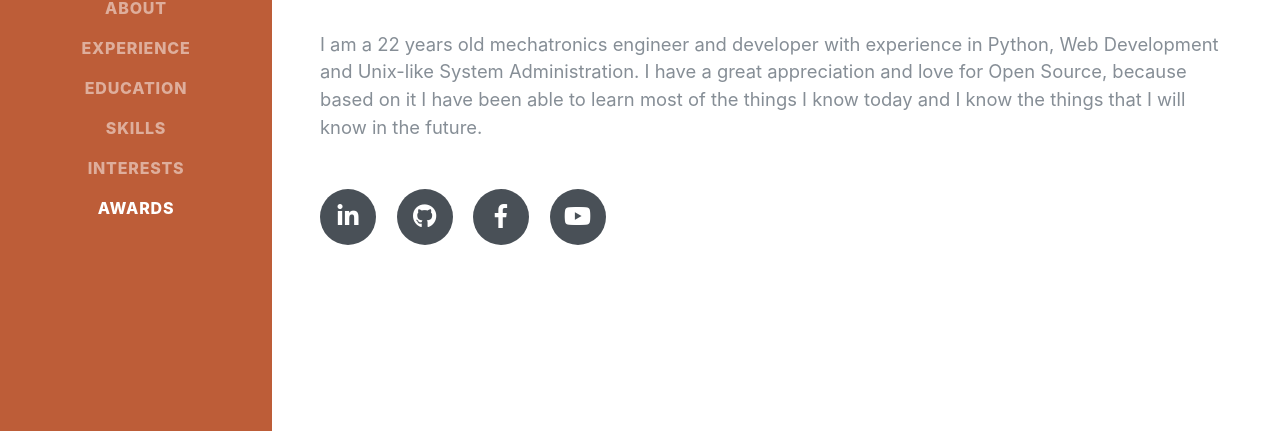
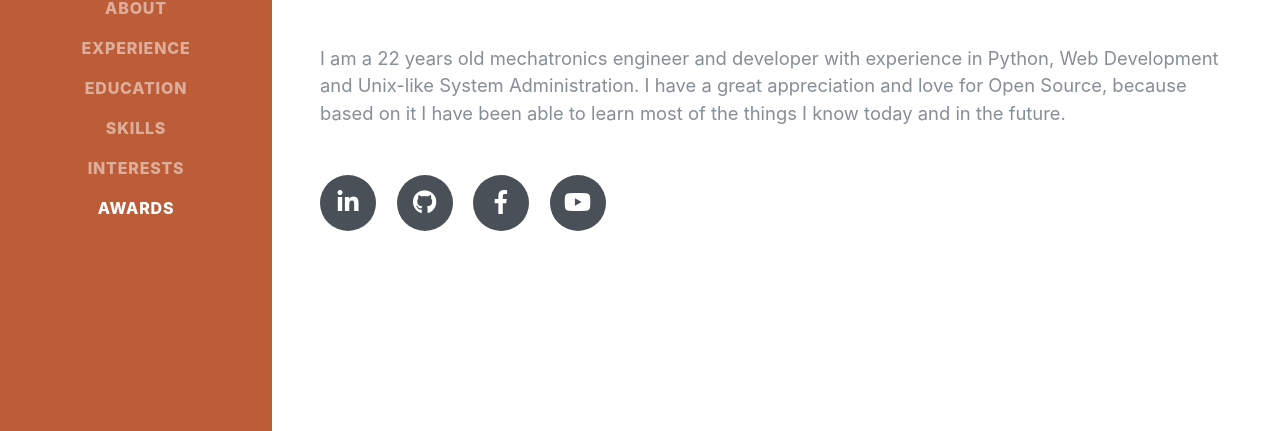
Before and after one commit to KenaiFreex/KenaiFreex.github.io, a plain HTML site: page index.html in a window 1280 px wide. Shown: the part 366-797 px from the top of the page. Drawn offline with Linux system fonts and the light colour scheme; a web font is replaced by a local one.

Commit message:
Update index.html

```diff
--- a/index.html
+++ b/index.html
@@ -72,7 +72,7 @@
         </div>
         <p class="lead mb-5">
           I am a 22 years old mechatronics engineer and developer with experience in Python, Web Development and Unix-like System Administration.
-I have a great appreciation and love for Open Source, because based on it I have been able to learn most of the things I know today and I know the things that I will know in the future.
+I have a great appreciation and love for Open Source, because based on it I have been able to learn most of the things I know today and in the future.
 </p>
         <div class="social-icons">
           <a href="https://www.linkedin.com/in/ericktorresz/">
```
